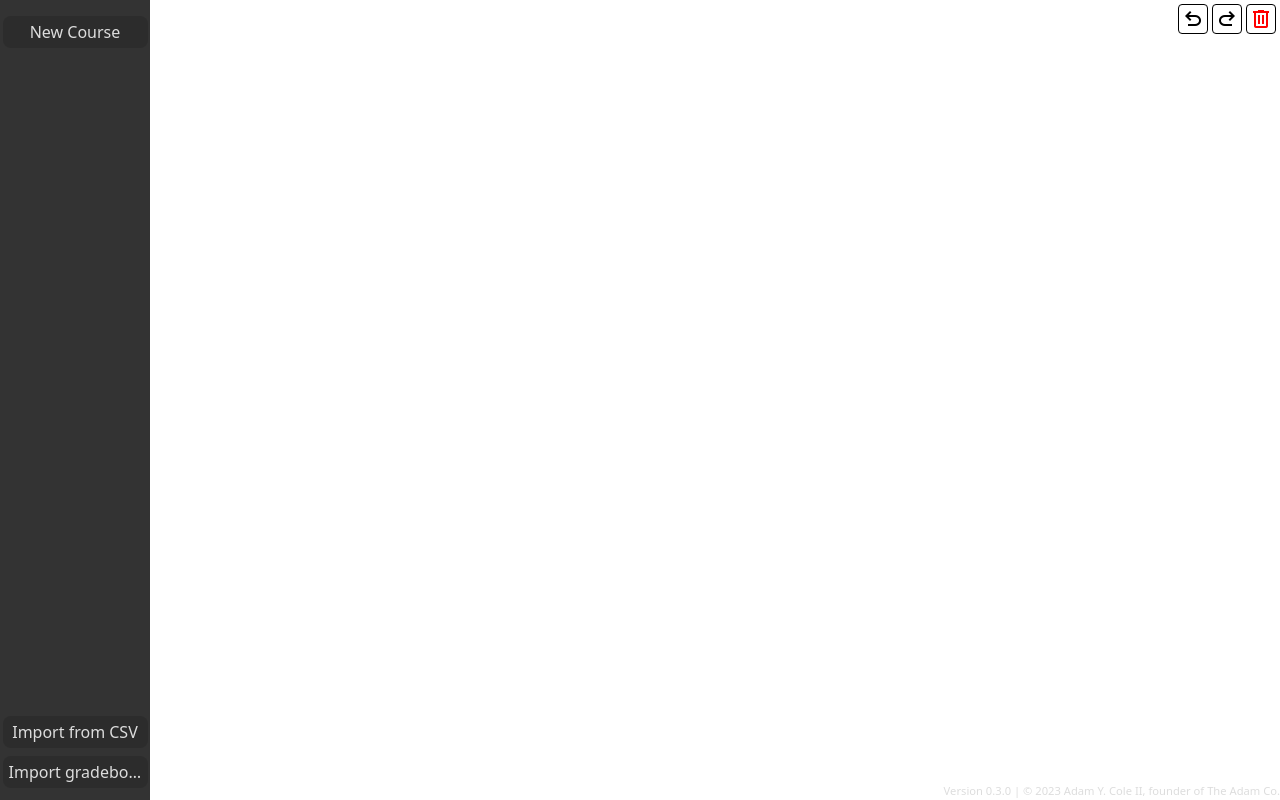
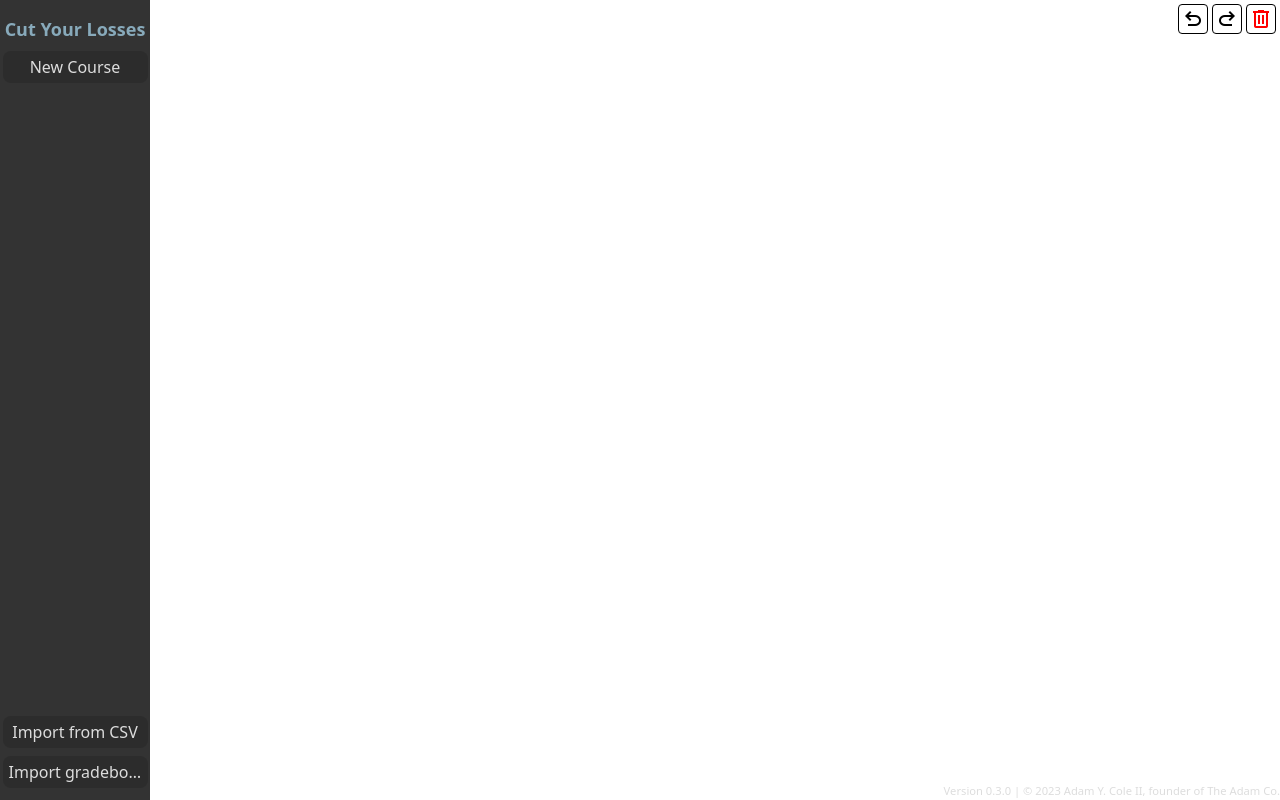
Before and after one commit to GuterBenutzername/cut-your-losses, a React (Vite) app: page / in a window 1280 px wide. Built offline with nearby package versions, Linux system fonts and the light colour scheme.

Commit message:
fix(sidebar): add header

```diff
--- a/src/organisms/sidebar.tsx
+++ b/src/organisms/sidebar.tsx
@@ -134,6 +134,15 @@ export default function Sidebar({
             min-width: 0;
           `}
         >
+          <span
+            className={css`
+              color: #8ab;
+              font-weight: bolder;
+              font-size: large;
+            `}
+          >
+            Cut Your Losses
+          </span>
           {courses.map((course, index) => (
             <button
               className={courseButtonStyle}
```
